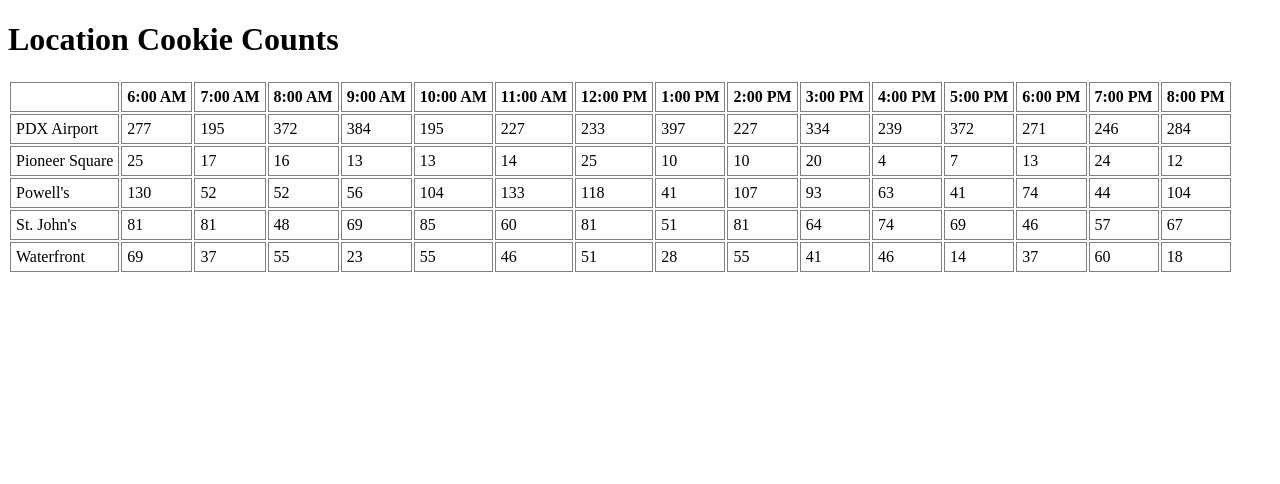
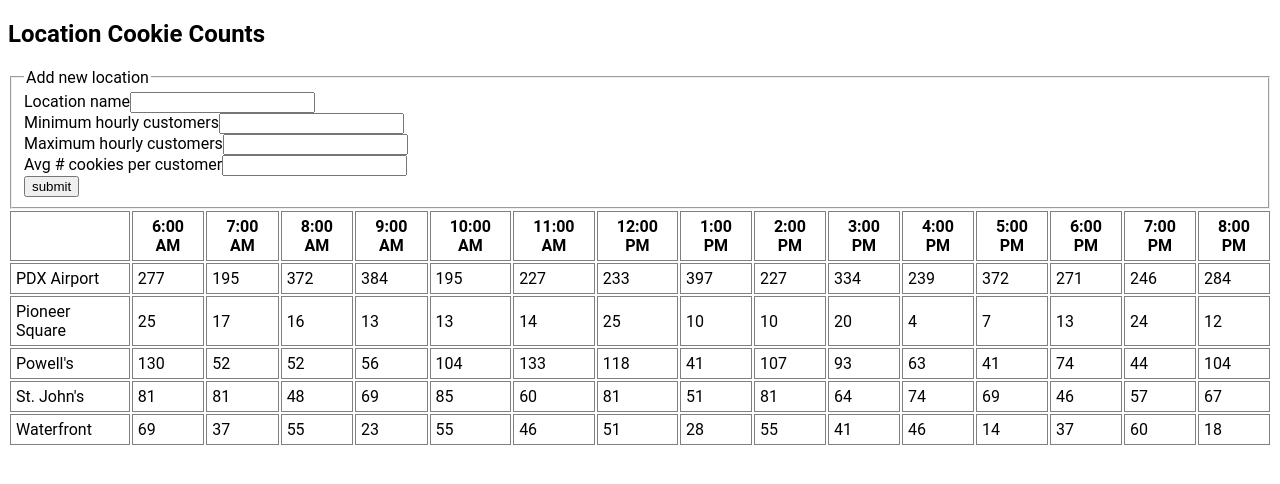
Before and after one commit to markpetrie/cookie-stand, a plain HTML site: page sales.html in a window 1280 px wide. Drawn offline with Linux system fonts and the light colour scheme.

Commit message:
Add new location input form (not styled).

```diff
--- a/js/app.js
+++ b/js/app.js
@@ -14,8 +14,8 @@ function Location(locName, minHourlyCust, maxHourlyCust, avgCookiesCust, locatio
 // Function to calculate and set hourly cookie counts
 
 Location.prototype.setHourlyCookieCount = function (minHourlyCust, maxHourlyCust, avgCookiesCust, locationHours) {
-
-    for (var hour = 0; hour < this.locationHours.length; hour++) {
+console.log(this);
+  for (var hour = 0; hour < this.locationHours.length; hour++) {
     var randomHourlyCust = Math.floor(Math.random() * (this.maxHourlyCust - this.minHourlyCust)) + this.minHourlyCust;
     var hourlyCookieCount = Math.round(randomHourlyCust * this.avgCookiesCust);
     this.hourlyCookieCounts.push(hourlyCookieCount);
@@ -26,7 +26,7 @@ Location.prototype.setHourlyCookieCount = function (minHourlyCust, maxHourlyCust
 // Render function to populate location cookie count data
 
 Location.prototype.render = function () {
-  var table = document.getElementById( 'counts' );
+  var table = document.getElementById('counts');
   var row = document.createElement('tr');
   var locationCell = document.createElement('td');
   locationCell.innerText = this.locName;
@@ -51,7 +51,9 @@ var waterfront = new Location('Waterfront', 2, 16, 4.6);
 
 // Set hourly cookie counts for each location
 
+console.log('About to call PDX Airport');
 pdxAirport.setHourlyCookieCount(this.minHourlyCust, this.maxHourlyCust, this.avgCookiesCust, this.locationHours);
+console.log('After PDX Airport call');
 pioneerSquare.setHourlyCookieCount(this.minHourlyCust, this.maxHourlyCust, this.avgCookiesCust, this.locationHours);
 powells.setHourlyCookieCount(this.minHourlyCust, this.maxHourlyCust, this.avgCookiesCust, this.locationHours);
 stJohns.setHourlyCookieCount(this.minHourlyCust, this.maxHourlyCust, this.avgCookiesCust, this.locationHours);
--- a/sales.html
+++ b/sales.html
@@ -3,6 +3,11 @@
 
 <head>
     <style>
+        html {
+            font-family: Roboto, Arial, Helvetica;
+        }
+
+
         table {
             empty-cells: show;
         }
@@ -17,13 +22,64 @@
             border: 1px solid gray;
             padding: 5px;
         }
+        /*fieldset {
+            border: 1px solid green;
+            width: 30%;
+            float: left;
+            margin-left: 19%;
+            margin-right: 2%;
+        }
 
+        legend {
+            padding: 0.2em 0.5em;
+            border: 1px solid green;
+            color: green;
+            font-size: 90%;
+            text-align: right;
+        }*/
+
+        /*.container {
+            display: table;
+            width: 100%;
+            height: 80vh;
+        }
+        .left-half {
+            background-color: #ff9e2c;
+            position: absolute;
+            left: 0px;
+            width: 50%;
+            height: 100%;
+        }
+        .right-half {
+            background-color: #b6701e;
+            position: absolute;
+            right: 0px;
+            width: 50%;
+            height: 100%;
+        }*/
     </style>
 
 </head>
 
-<body id="container">
-    <h1>Location Cookie Counts</h1>
+
+<body>
+    <section class="container">
+        <div class="left-half">
+            <h2>Location Cookie Counts</h2>
+        </div>
+        <div class="right-half">
+            <form action="#">
+                <fieldset id="new location">
+                    <legend>Add new location</legend>
+                    <label>Location name<input type="text" name="locname" required="required" size="20" maxlength="30" /></label></br>
+                    <label>Minimum hourly customers<input type="number" name="minHourlyCust" required="required" size="20" maxlength="20" /></label></br>
+                    <label>Maximum hourly customers<input type="number" name="maxHourlycust" required="required" size="20" maxlength="20" /></label></br>
+                    <label>Avg # cookies per customer<input type="number" name="avgCookiesCust" required="required" size="20" maxlength="20" /><label></br>
+                <input type="submit" value="submit" />
+            </fieldset>
+       </form>
+    </div>
+
     <table id='counts'>
         <tr>
             <th></th>
```
